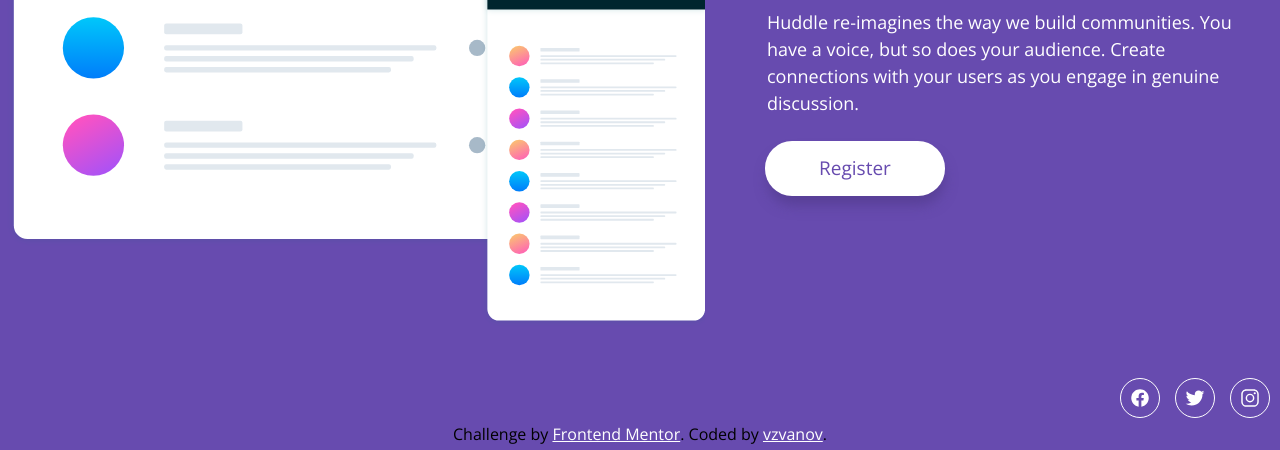
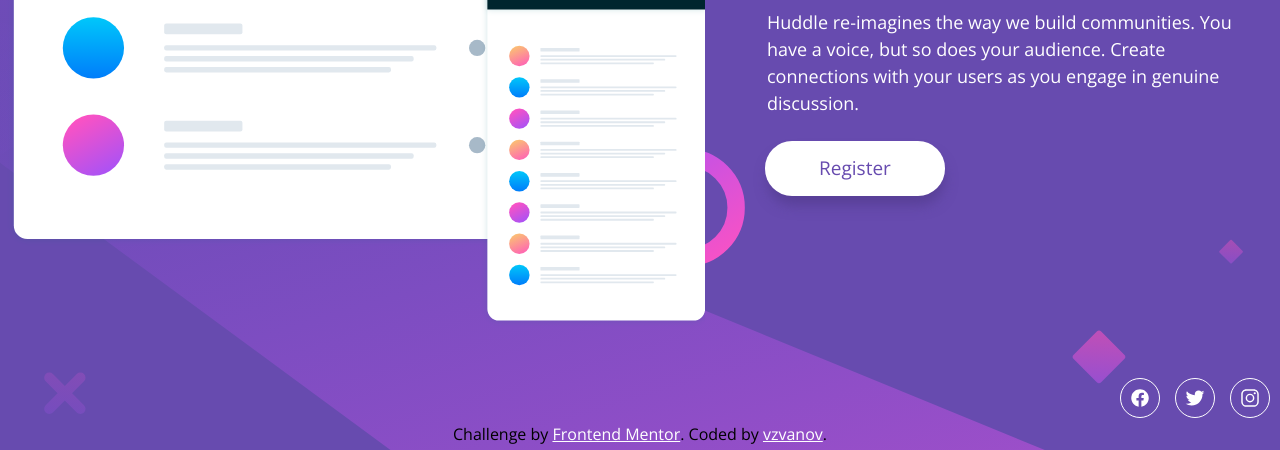
Before and after one commit to vzvanov/huddle-landing-page-with-a-single-introductory-section, a plain HTML site: page index.html in a window 1280 px wide. Shown: the part 368-818 px from the top of the page. Drawn offline with nearby package versions, Linux system fonts and the light colour scheme.

Commit message:
fix path backgraund image

```diff
--- a/styles/style.css
+++ b/styles/style.css
@@ -41,7 +41,7 @@ body {
   min-height: 100vh;
 
   background-color: var(--color-violet);
-  background-image: url(./images/bg-mobile.svg);
+  background-image: url('../images/bg-mobile.svg');
   background-repeat: no-repeat;
   background-position: center;
   background-size: cover;
@@ -153,7 +153,7 @@ footer {
 
 @media (min-width:376px) {
   body {
-    background-image: url(./images/bg-desktop.svg);
+    background-image: url('../images/bg-desktop.svg');
   }
 
   .wrapper {
```
